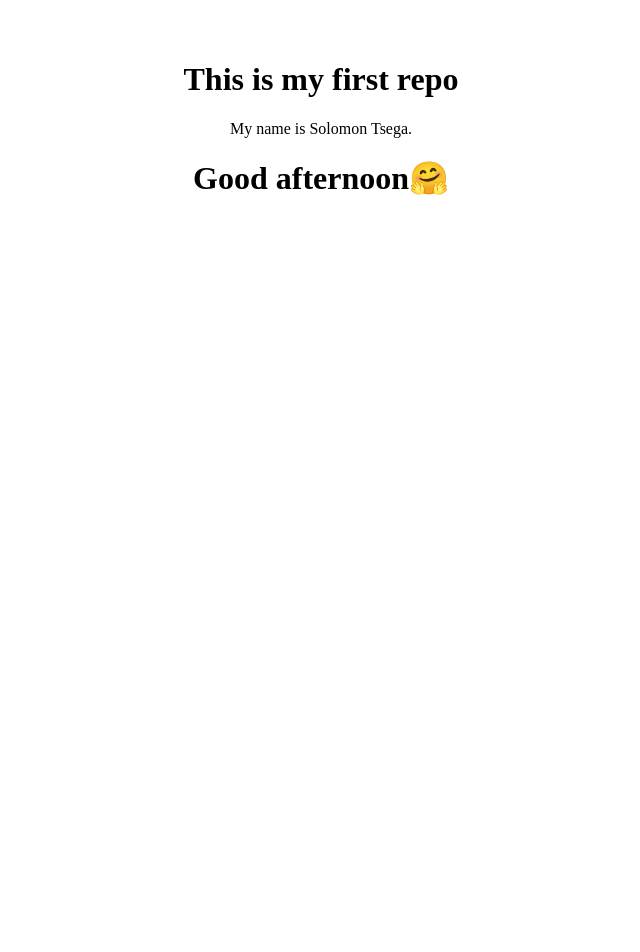
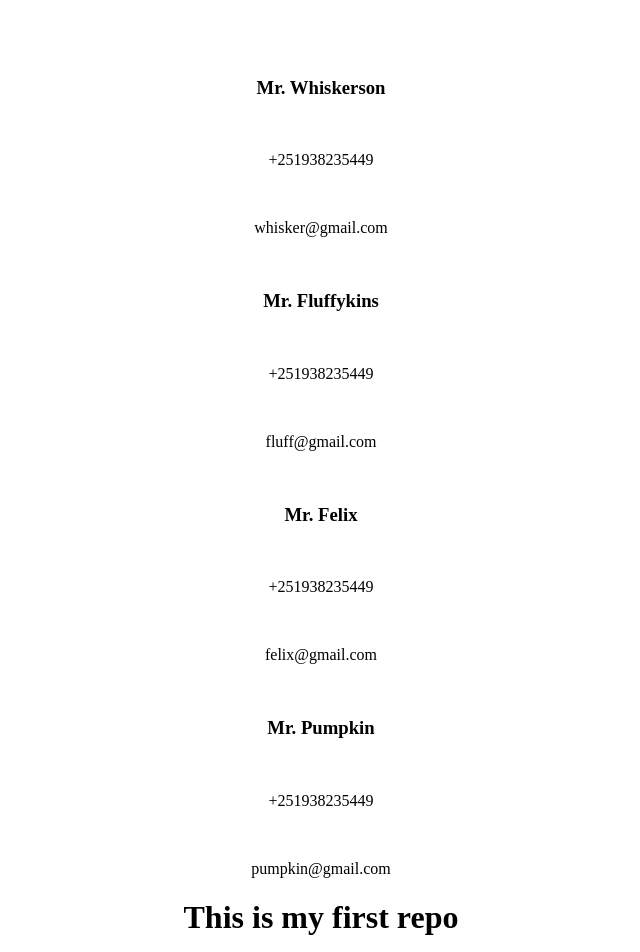
Before and after one commit to soltsega/First-repo, a React (Vite) app: page / in a window 1280 px wide. Shown: the top 952 px of the page, without its empty margins (319-959 px from the left). Before the commit the page ends 800 px from the top, so only its background shows below. Built offline with nearby package versions, Linux system fonts and the light colour scheme.

Commit message:
'I added profile instances'

```diff
--- a/src/App.jsx
+++ b/src/App.jsx
@@ -4,7 +4,107 @@ function App() {
 
   return (
     <>
+      {/* The first person */}
+      <div className='contacts'>
+        <article className='contact-card'>
+          <img src=''
+            alt=''
+          />
+          <h3>Mr. Whiskerson</h3>
 
+          <div className='info-group'>
+            <img
+              src=''
+              alt=''
+            />
+            <p>+251938235449</p>
+          </div>
+
+          <div className='info-group'>
+            <img
+              src=''
+              alt=''
+            />
+            <p>whisker@gmail.com</p>
+          </div>
+        </article>
+      </div>
+
+      {/* The socond person */}
+      <div className='contacts'>
+        <article className='contact-card'>
+          <img src=''
+            alt=''
+          />
+          <h3>Mr. Fluffykins</h3>
+
+          <div className='info-group'>
+            <img
+              src=''
+              alt=''
+            />
+            <p>+251938235449</p>
+          </div>
+
+          <div className='info-group'>
+            <img
+              src=''
+              alt=''
+            />
+            <p>fluff@gmail.com</p>
+          </div>
+        </article>
+      </div>
+
+      <div className='contacts'>
+        <article className='contact-card'>
+          <img src=''
+            alt=''
+          />
+          <h3>Mr. Felix</h3>
+
+          <div className='info-group'>
+            <img
+              src=''
+              alt=''
+            />
+            <p>+251938235449</p>
+          </div>
+
+          <div className='info-group'>
+            <img
+              src=''
+              alt=''
+            />
+            <p>felix@gmail.com</p>
+          </div>
+        </article>
+      </div>
+
+      <div className='contacts'>
+        <article className='contact-card'>
+          <img src=''
+            alt=''
+          />
+          <h3>Mr. Pumpkin</h3>
+
+          <div className='info-group'>
+            <img
+              src=''
+              alt=''
+            />
+            <p>+251938235449</p>
+          </div>
+
+          <div className='info-group'>
+            <img
+              src=''
+              alt=''
+            />
+            <p>pumpkin@gmail.com</p>
+          </div>
+        </article>
+      </div>
     </>
   )
 }
```
